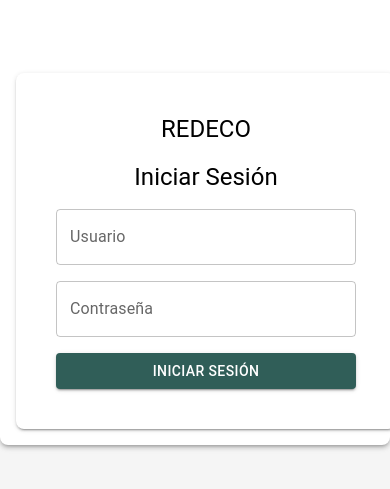
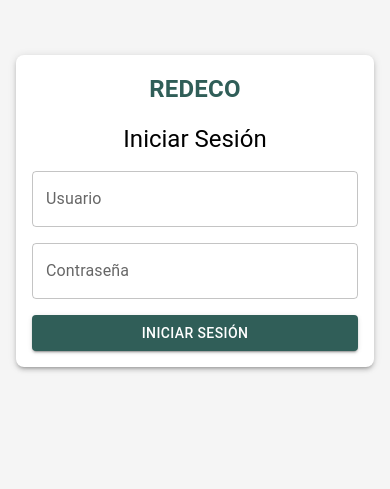
Before and after one commit to CesarDeno/pitic-reune-client, a React (Create React App) app: page / in a window 390 px wide. Shown: the part 211-700 px from the top of the page. Built offline with nearby package versions, Linux system fonts and the light colour scheme.

Commit message:
responsive update

```diff
--- a/src/pages/Login.tsx
+++ b/src/pages/Login.tsx
@@ -14,6 +14,7 @@ const Login = ({ setToken }) => {
 
       const url = process.env.REACT_APP_API_URL_TEST?.replace(/\/+$/, "") + "/auth/users/token/";
       const credentials = { username, password };
+
       try {
          const response = await axios.post(url, credentials, {
             headers: { "Content-Type": "application/json" },
@@ -33,33 +34,39 @@ const Login = ({ setToken }) => {
 
    return (
       <Box
-         minWidth={300}
-         margin="auto"
-         mt={10}
-         display="flex"
-         flexDirection="column"
-         gap={2}
-         sx={{ borderRadius: 2, boxShadow: 2, p: 5, bgcolor: "white" }}
+         sx={{
+            width: "100%",
+            display: "flex",
+            flexDirection: "column",
+            gap: 2,
+         }}
       >
-         <Typography variant="h5" textAlign="center">
+         <Typography textAlign="center" sx={{ fontWeight: "bold", fontSize: 24, color: "#305e58ff" }}>
             REDECO
          </Typography>
          <Typography variant="h5" textAlign="center">
             Iniciar Sesión
          </Typography>
 
-         <TextField label="Usuario" variant="outlined" value={username} onChange={(e) => setUsername(e.target.value)} />
+         <TextField
+            label="Usuario"
+            variant="outlined"
+            fullWidth
+            value={username}
+            onChange={(e) => setUsername(e.target.value)}
+         />
          <TextField
             label="Contraseña"
             variant="outlined"
             type="password"
+            fullWidth
             value={password}
             onChange={(e) => setPassword(e.target.value)}
          />
          {error && <Alert severity="error">{error}</Alert>}
          {success && <Alert severity="success">{success}</Alert>}
 
-         <Button variant="contained" onClick={iniciarSesion} sx={{ bgcolor: "#305e58ff" }}>
+         <Button variant="contained" fullWidth onClick={iniciarSesion} sx={{ bgcolor: "#305e58ff" }}>
             Iniciar sesión
          </Button>
       </Box>
```
